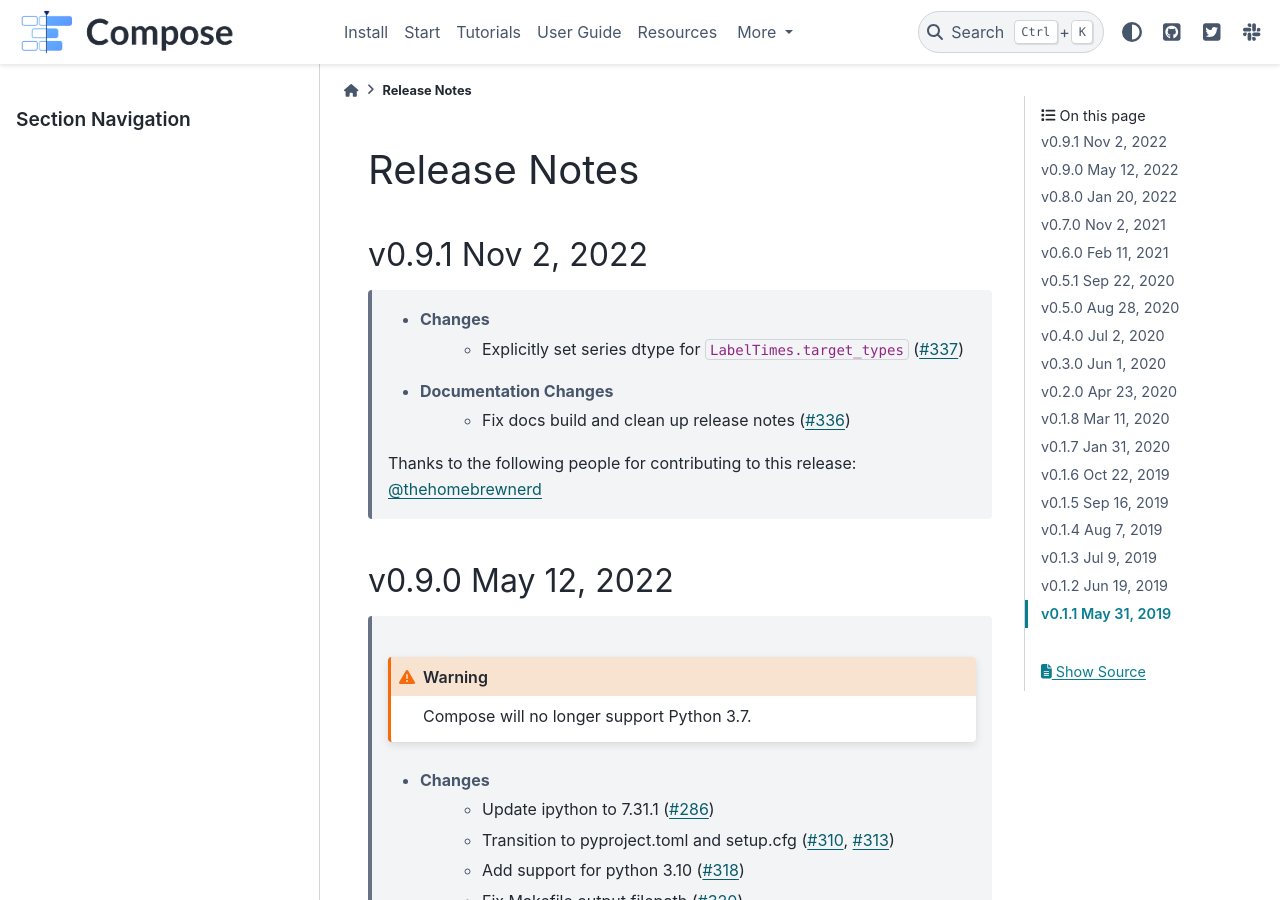
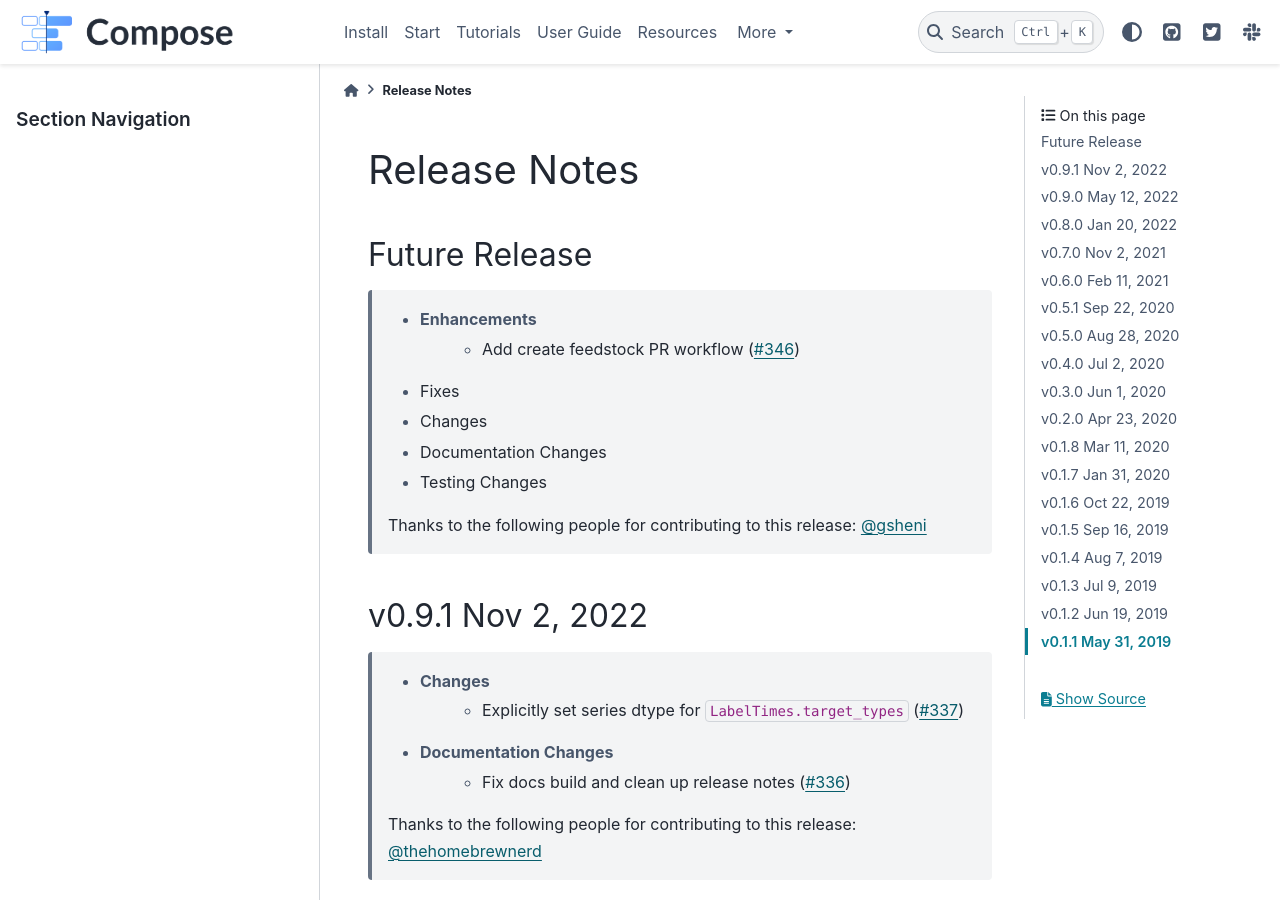
Before and after one commit to alteryx/compose, a Sphinx documentation site: the page built from docs/source/release_notes.rst, in a window 1280 px wide and 900 px high. Built offline with Sphinx 7.4.7 and the PyData theme 0.15.4, drawn with Linux system fonts in a browser that asks for light colours; comment, search, counter and statistics services are not loaded.

Commit message:
Update release_notes.rst

```diff
--- a/docs/source/release_notes.rst
+++ b/docs/source/release_notes.rst
@@ -1,15 +1,17 @@
 Release Notes
 -------------
 
-.. Future Release
-  ==============
+Future Release
+==============
     * Enhancements
+        * Add create feedstock PR workflow (:pr:`346`)
     * Fixes
     * Changes
     * Documentation Changes
     * Testing Changes
 
-.. Thanks to the following people for contributing to this release:
+    Thanks to the following people for contributing to this release:
+    :user:`gsheni`
 
 v0.9.1 Nov 2, 2022
 ==================
```
